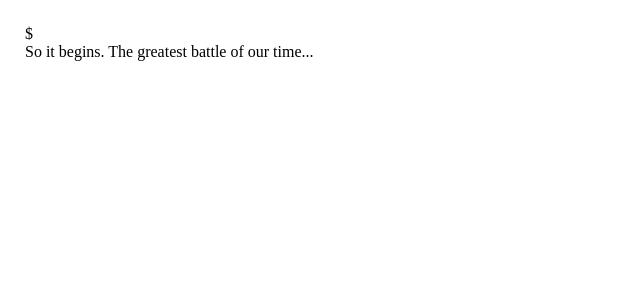
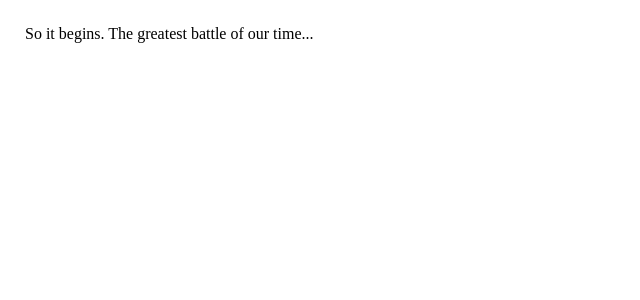
Before and after one commit to ispoljari/itunes-album-list, a React (Create React App) app: page / in a window 1280 px wide. Shown: the top 300 px of the page, without its empty margins (0-640 px from the left). Built offline with nearby package versions, Linux system fonts and the light colour scheme.

Commit message:
Enables setting full width or 1440px to container

```diff
--- a/src/layout/Container/Container.js
+++ b/src/layout/Container/Container.js
@@ -7,7 +7,7 @@ class Container extends Component {
     const {children, ...style} = this.props;
     return (
       <StyledContainer {...style}>
-        ${children}
+        {children}
       </StyledContainer>
     )
   }
--- a/src/layout/Container/Container.styled.js
+++ b/src/layout/Container/Container.styled.js
@@ -1,8 +1,14 @@
-import styled from 'styled-components';
+import styled, { css } from 'styled-components';
 
 const StyledContainer = styled.div `
-  max-width: 1440px;
-  margin: 0 auto;
+  ${props => {
+    return (
+      !props.fullWidth && css`
+        max-width: 1440px;
+        margin: 0 auto;
+      `
+    )
+  }};
 
   padding-left: ${props => {
     if(props.fullWidth) return 0;
```
